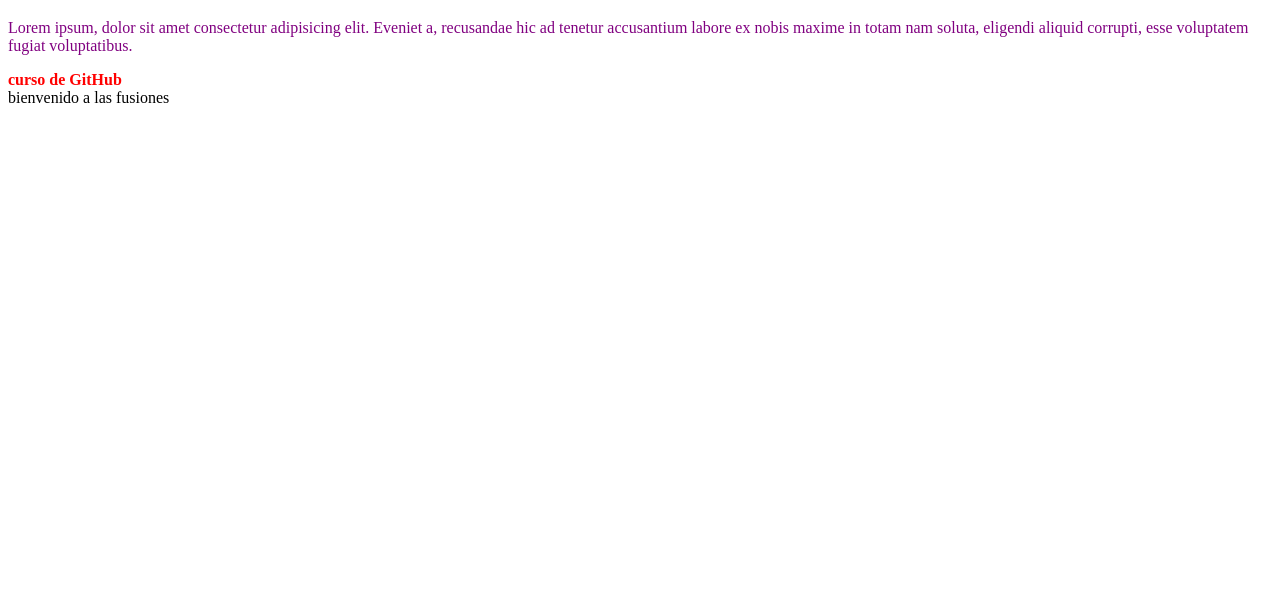
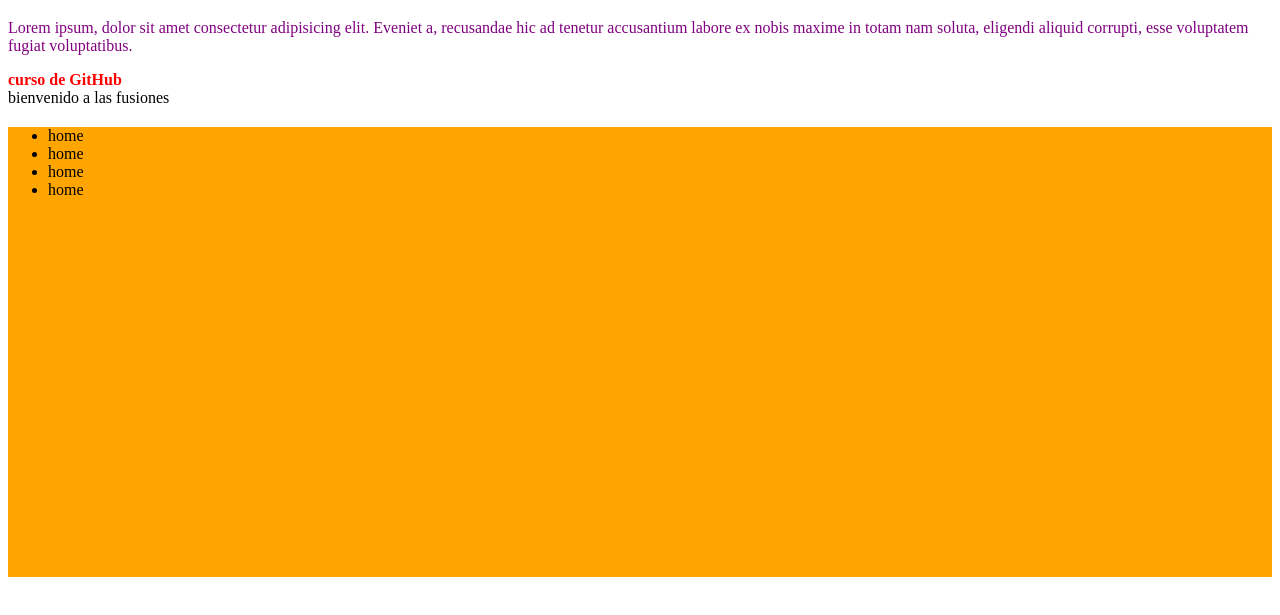
Before and after one commit to jucho13/clasegithub, a plain HTML site: page index.html in a window 1280 px wide. Shown: the part 61-676 px from the top of the page. Drawn offline with Linux system fonts and the light colour scheme.

Commit message:
agregue un header

```diff
--- a/estilos.css
+++ b/estilos.css
@@ -10,3 +10,9 @@ strong
 {
     color: red;
 }
+header
+{
+    height: 450px;
+    width: 100%;
+    background-color: orange;
+}
--- a/index.html
+++ b/index.html
@@ -12,5 +12,15 @@
     <p>Lorem ipsum, dolor sit amet consectetur adipisicing elit. Eveniet a, recusandae hic ad tenetur accusantium labore ex nobis maxime in totam nam soluta, eligendi aliquid corrupti, esse voluptatem fugiat voluptatibus.</p>
     <strong> curso de GitHub</strong>
     <marquee behavior="alternate" direction="right">bienvenido a las fusiones</marquee>
+    <header>
+        <nav>
+            <ul>
+                <li>home</li>
+                <li>home</li>
+                <li>home</li>
+                <li>home</li>
+            </ul>
+        </nav>
+    </header>
 </body>
 </html>
```
